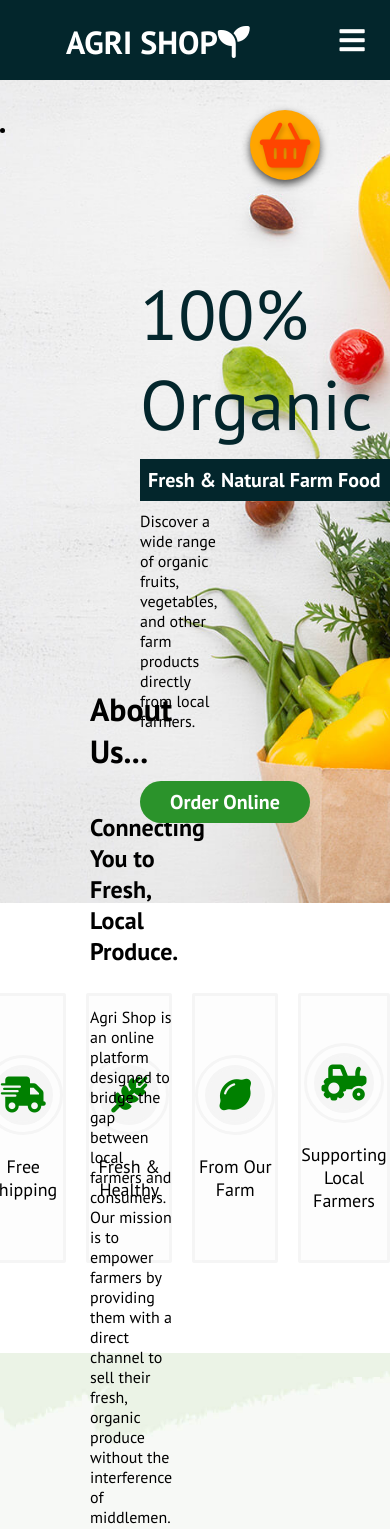
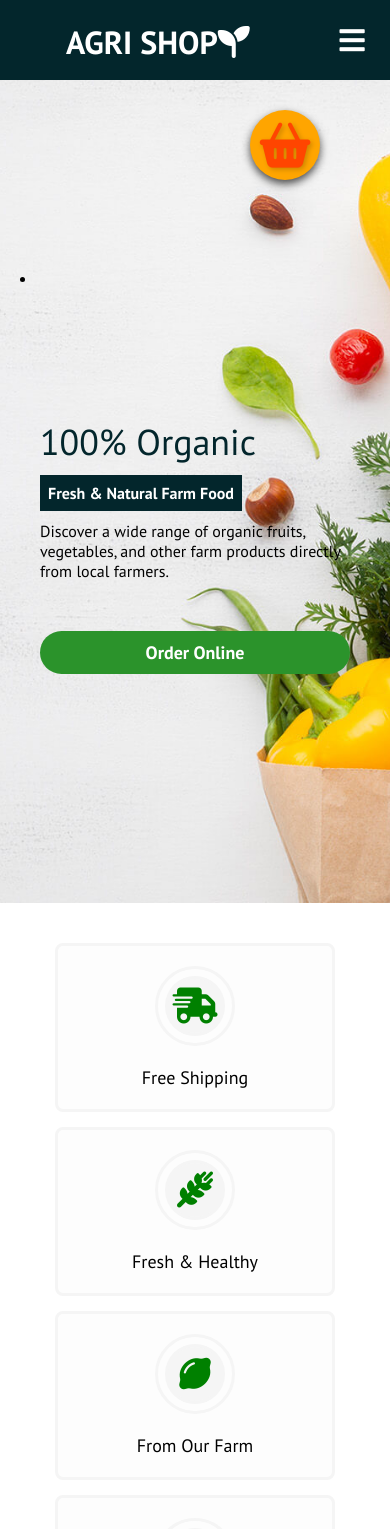
Before and after one commit to MKristinaa/AgriShop-React, a React (Create React App) app: page / in a window 390 px wide. Shown: the top 1529 px of the page. Built offline with nearby package versions, Linux system fonts and the light colour scheme.

Commit message:
Updated Home.css for better responsiveness

```diff
--- a/src/components/pages/Home.css
+++ b/src/components/pages/Home.css
@@ -1,13 +1,15 @@
+/* ====== HERO SEKCIJA ====== */
 .home-container {
   background-image: url('../../images/home.jpg');
   background-size: cover;
   background-position: center;
-    height: 100vh;
+  min-height: 100vh;
   width: 100%;
   margin-top: -5.5%;
   display: flex;
   justify-content: center;
   flex-direction: column;
+  padding: 20px;
 }
 
 .home-content {
@@ -43,84 +45,77 @@
   text-shadow: 2px 2px 5px rgba(0, 0, 0, 0.2);
 }
 
-
-
-
-.home-title{
-    /* color:#262d27; */
-    color: rgba(3,38,44,255);
+.home-title {
+  color: rgba(3, 38, 44, 255);
   font-size: 70px;
   margin-bottom: 10px;
-
 }
 
-.home-text-1{
-    width: 260px;
-    /* background-color:#262d27; */
-    background-color:rgba(3,38,44,255);
+.home-text-1 {
+  background-color: rgba(3, 38, 44, 255);
   font-size: 20px;
   padding: 8px;
   color: white;
   font-weight: bold;
   margin-bottom: 10px;
-    /* opacity: 0.9; */
+  width: fit-content;
 }
 
-.home-text-2{
-    width: 60%;
+.home-text-2 {
+  max-width: 600px;
   color: black;
-    /* font-size: 20px; */
   margin-bottom: 50px;
 }
 
-.order-button{
+.order-button {
   width: 170px;
-    /* background-color: red;   */
   background-color: rgb(43, 147, 43);
-    border: 1px solid rgb(43, 147, 43);
   border: none;
   border-radius: 25px;
   font-size: 20px;
-    padding: 8px;
+  padding: 10px;
   color: white;
   font-weight: bold;
   cursor: pointer;
 }
 
-button:hover{
+button:hover {
   background-color: whitesmoke;
   border: 1px solid rgb(43, 147, 43);
   color: rgb(43, 147, 43);
 }
 
-.home-container-2{
+/* ====== IKONICE (CONTAINER 2) ====== */
+.home-container-2 {
   width: 100%;
-    height: 450px;
-    padding: 30px;
+  flex-wrap: wrap;
+  padding: 40px 20px;
   justify-content: center;
   align-items: center;
   display: flex;
+  gap: 20px;
 }
 
-.container-2-item{
-    width: 240px;
-    height: 270px;
-    border:3px solid whitesmoke;
-    border-radius: 2px;
-    margin-right: 20px;
+.container-2-item {
+  width: 220px;
+  height: 250px;
+  border: 3px solid whitesmoke;
+  border-radius: 8px;
   justify-content: center;
   align-items: center;
   display: flex;
   flex-direction: column;
   color: black;
   font-size: 18px;
+  text-align: center;
+  background-color: #fdfdfd;
 }
 
-.icon{
+.icon {
   width: 60px;
   height: 60px;
   border: 3px solid whitesmoke;
-    border-radius: 50px;
+  border-radius: 50%;
   justify-content: center;
   align-items: center;
   display: flex;
@@ -128,44 +123,48 @@ button:hover{
   background-color: whitesmoke;
 }
 
-.icon-1{
+.icon-1 {
   width: 80px;
   height: 80px;
   border: 3px solid whitesmoke;
-    border-radius: 50px;
+  border-radius: 50%;
   justify-content: center;
   align-items: center;
   display: flex;
   margin-bottom: 20px;
 }
 
-.home-about{
+/* ====== ABOUT ====== */
+.home-about {
   width: 100%;
-    height: 650px;
   background-image: url('../../images/about.jpg');
   background-position: center;
   background-size: cover;
-    justify-content: left;
-    align-items: center;
   display: flex;
-    padding: 90px;
+  padding: 80px 40px;
+  justify-content: center;
 }
 
-.about-containt{
-    width: 40%;
+.about-containt {
+  width: 50%;
+  background-color: rgba(255, 255, 255, 0.85);
+  padding: 30px;
+  border-radius: 10px;
 }
 
-.home-products{
+/* ====== PRODUCTS / CAROUSEL ====== */
+.home-products {
   width: 100%;
   justify-content: center;
   align-items: center;
   display: flex;
   flex-direction: column;
-    padding: 80px;
+  padding: 60px 20px;
 }
 
 .home-products h1 {
   margin-bottom: 10px;
+  text-align: center;
 }
 
 .home-products p {
@@ -174,22 +173,12 @@ button:hover{
   max-width: 800px;
 }
 
-.products{
-    height: 330px;
-}
-
-.category-links{
-    color: black;
-    text-decoration: none;
-}
-
-
-/* Carousel */
 .carousel-wrapper {
   display: flex;
   align-items: center;
   width: 100%;
   max-width: 1200px;
+  flex-wrap: nowrap;
 }
 
 .products {
@@ -197,38 +186,36 @@ button:hover{
   gap: 20px;
   overflow: hidden;
   flex: 1;
+  justify-content: center;
+}
+
+.category-links {
+  color: black;
+  text-decoration: none;
 }
 
 .container-2-item {
-  width: 240px;
-  height: 270px;
-  border: 3px solid whitesmoke;
-  border-radius: 2px;
+  background-color: #fdfdfd;
+}
+
+.product-img {
   display: flex;
-  flex-direction: column;
   justify-content: center;
   align-items: center;
-  color: black;
-  font-size: 18px;
-  background-color: #fdfdfd;
-  text-align: center;
+  width: 100%;
+  height: 170px;
+  overflow: hidden;
 }
 
 .product-img img {
-  width: 170px;
-  height: 170px;
-  object-fit: cover;
-  border-radius: 5px;
+  width: 100%;
+  height: auto;
+  object-fit: contain;
 }
 
 .product-name {
   margin-top: 10px;
   font-weight: 600;
-}
-
-.category-links {
-  color: black;
-  text-decoration: none;
 }
 
 .carousel-arrow {
@@ -251,17 +238,116 @@ button:hover{
   background-color: #43a047;
 }
 
-.product-img {
-    display: flex;
-    justify-content: center; /* horizontalno centriranje */
-    align-items: center;     /* vertikalno centriranje */
+/* ====== RESPONSIVE ====== */
+
+/* TABLETI */
+@media (max-width: 992px) {
+  .home-content {
+    width: 70%;
+    margin-left: 40px;
+  }
+
+  .home-title {
+    font-size: 50px;
+  }
+
+  .home-text-2 {
+    width: 90%;
+  }
+
+  .home-about {
+    flex-direction: column;
+    padding: 40px 20px;
+  }
+
+  .about-containt {
+    width: 90%;
+  }
+
+  .home-container-2 {
+    gap: 15px;
+  }
+}
+
+/* TELEFONI */
+@media (max-width: 600px) {
+  .home-container {
+    padding: 20px;
+    align-items: flex-start;
+  }
+
+  .home-content {
     width: 100%;
-    height: 170px;           /* ili visinu koju želiš za karticu */
-    overflow: hidden;        /* da ne izlazi van */
+    margin-left: 0;
+    text-align: left;
+  }
+
+  .home-title {
+    font-size: 36px;
+  }
+
+  .home-text-1 {
+    font-size: 16px;
+  }
+
+  .home-text-2 {
+    font-size: 16px;
+    width: 100%;
+  }
+
+  .order-button {
+    width: 100%;
+    font-size: 18px;
+  }
+
+  .cart {
+    width: 55px;
+    height: 55px;
+    top: 20px;
+    right: 20px;
+  }
+
+  .cart i {
+    font-size: 28px;
+  }
+
+  .home-container-2 {
+    flex-direction: column;
+    height: auto;
+  }
+
+  .container-2-item {
+    width: 80%;
+    height: auto;
+    padding: 20px;
+  }
+
+  .home-about {
+    background-position: right;
+  }
+
+  .about-containt {
+    width: 100%;
+    padding: 20px;
+  }
+
+  .carousel-wrapper {
+    flex-direction: column;
+  }
+
+  .carousel-arrow {
+    width: 40px;
+    height: 40px;
+    font-size: 22px;
+    margin: 10px 0;
+  }
+
+  .products {
+    flex-wrap: wrap;
+    gap: 15px;
   }
 
   .product-img img {
-    width: 100%;
-    height: auto;
-    object-fit: contain;     /* slika neće biti isečena */
+    width: 120px;
   }
+}
```
Lines whose indentation alone changed are shown as unchanged.
